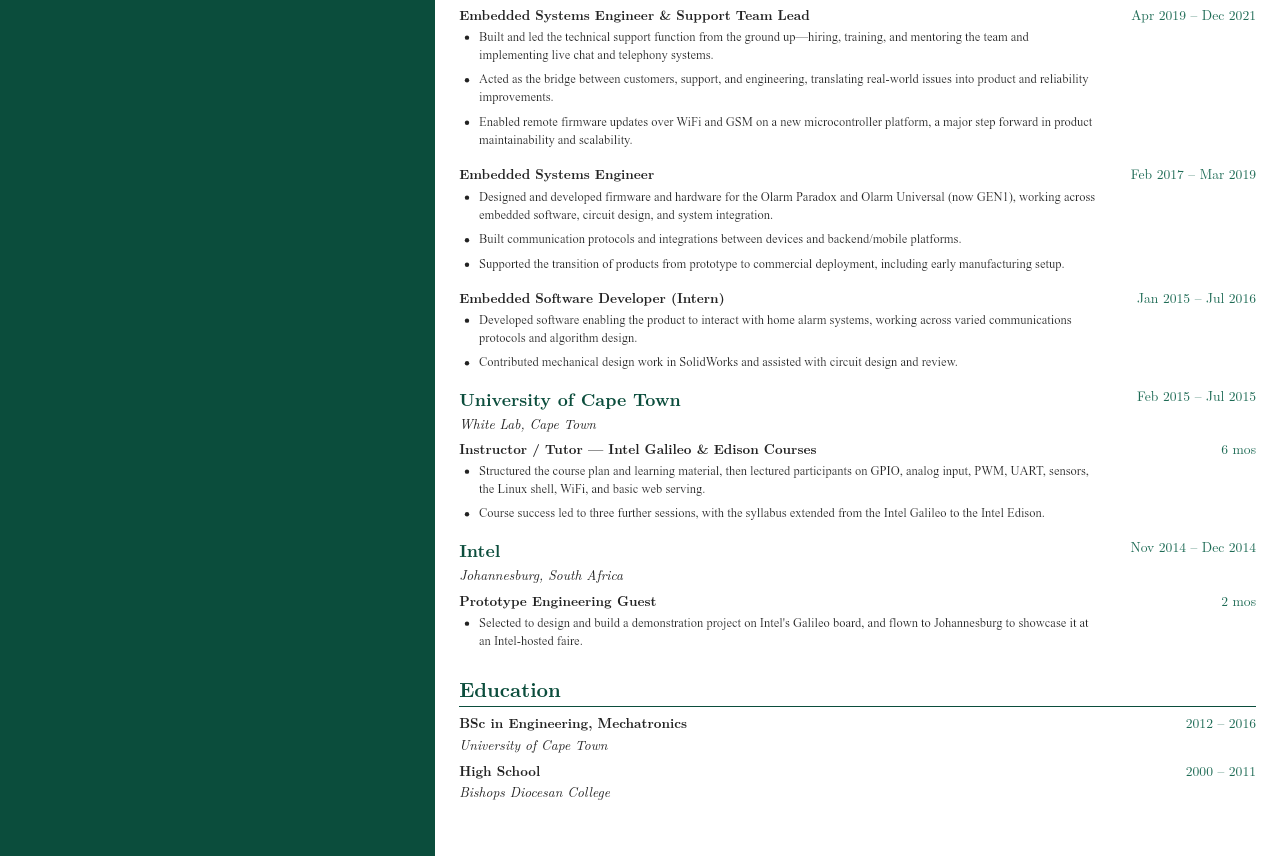
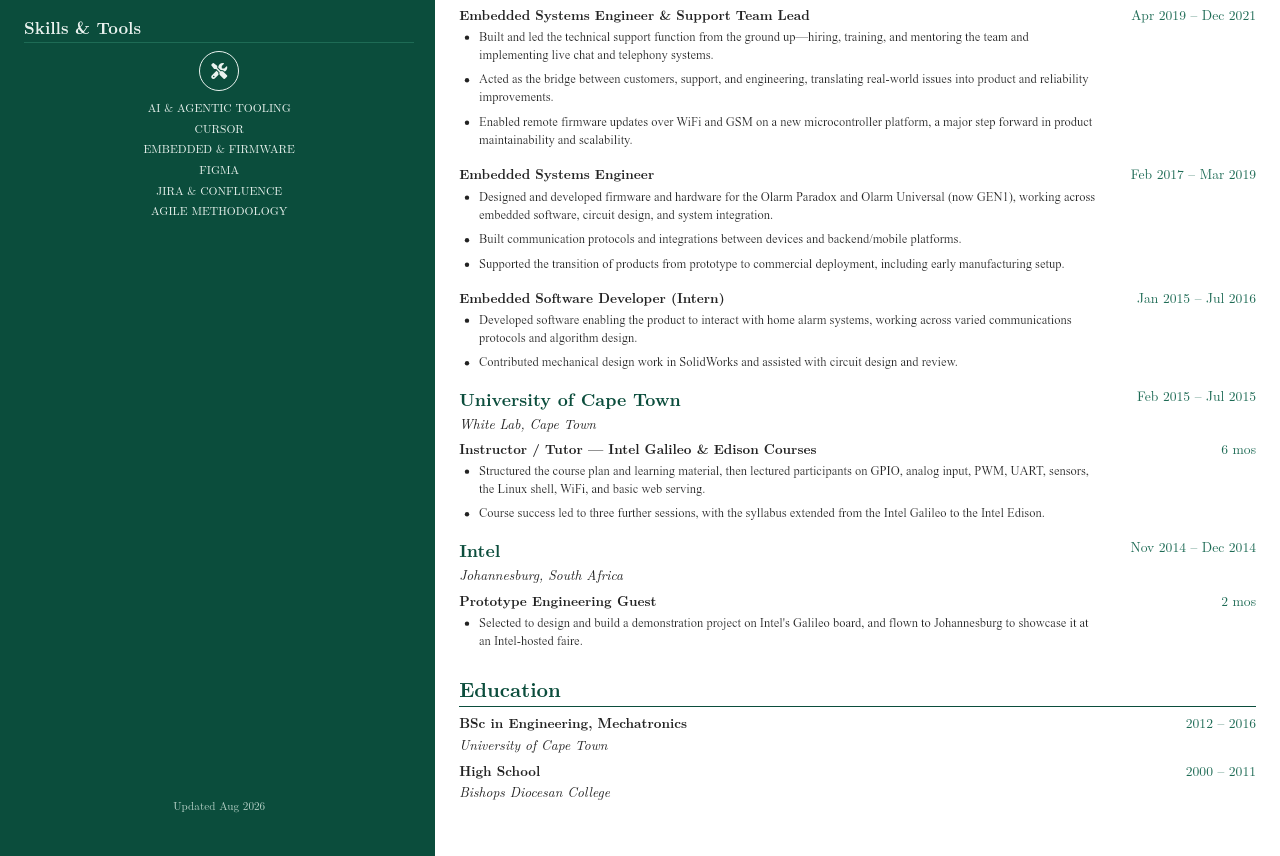
Before and after one commit to BadenMorgan/cv, a website with bundled scripts: page index.html in a window 1280 px wide. Shown: the part 960-1816 px from the top of the page. Built offline with nearby package versions, Linux system fonts and the light colour scheme.

Commit message:
Update resume generation process and enhance layout
- Modify `setup.md` to copy the generated `resume.pdf` to `Baden Morgan Resume.pdf` and remove the original file.
- Update `resume.tex` to include a note about the new file naming convention and add a last-page sidebar stamp with the update date.
- Adjust CSS for the resume layout, ensuring the sidebar and main content are displayed correctly.
- Add "Cursor" to the skills list in `resume.json` and include an updated timestamp.

```diff
--- a/assets/css/resume.css
+++ b/assets/css/resume.css
@@ -45,13 +45,23 @@ body {
   background: var(--emerald);
   color: var(--side-text);
   padding: 1.5rem 1.3rem 2rem 1.5rem;
+  display: flex;
+  flex-direction: column;
 }
 
 .cv-sidebar-inner {
-  position: sticky;
-  top: 0;
-  max-height: 100vh;
-  overflow-y: auto;
+  display: flex;
+  flex-direction: column;
+  flex: 1;
+  min-height: 100%;
+}
+
+.sidebar-colophon {
+  margin-top: auto;
+  padding-top: 2rem;
+  text-align: center;
+  font-size: 0.7rem;
+  color: var(--side-muted);
 }
 
 .profile-photo {
@@ -265,9 +275,4 @@ body {
   .cv-shell {
     grid-template-columns: 1fr;
   }
-
-  .cv-sidebar-inner {
-    position: static;
-    max-height: none;
-  }
 }
--- a/assets/data/resume.json
+++ b/assets/data/resume.json
@@ -54,12 +54,14 @@
       "icon": "screwdriver-wrench",
       "lines": [
         "AI & agentic tooling",
+        "Cursor",
         "Embedded & firmware",
         "Figma",
         "Jira & Confluence",
         "Agile methodology"
       ]
-    }
+    },
+    "updated": "Updated Aug 2026"
   },
   "textBlocks": {
     "profile": {
--- a/assets/js/render.js
+++ b/assets/js/render.js
@@ -188,6 +188,7 @@ export function renderSidebar(data) {
       ${sideSection("Expertise", sidebar.expertise.icon, lines(sidebar.expertise.lines))}
       ${sideSection("Strengths", sidebar.strengths.icon, lines(sidebar.strengths.lines))}
       ${sideSection("Skills & Tools", sidebar.skills.icon, lines(sidebar.skills.lines))}
+      ${sidebar.updated ? `<p class="sidebar-colophon">${escapeHtml(sidebar.updated)}</p>` : ""}
     </div>
   </aside>`;
 }
```
Also changed, not shown: setup.md (+8 -2 lines), 6 other files.
